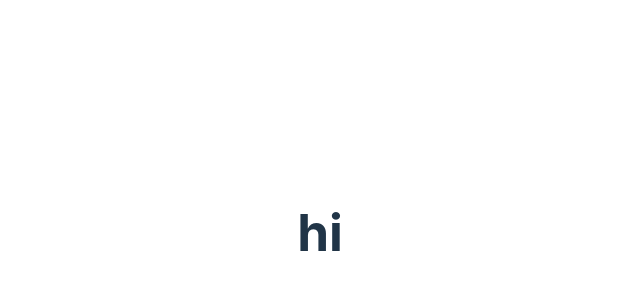
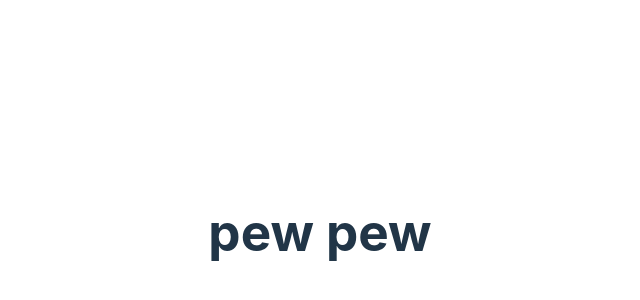
Before and after one commit to exrlla/digital-molecule-maker, a React (Vite) app: page / in a window 1280 px wide. Shown: the part 168-468 px from the top of the page, without its empty margins (320-960 px from the left). Built offline with nearby package versions, Linux system fonts and the light colour scheme.

Commit message:
add routes

```diff
--- a/package.json
+++ b/package.json
@@ -11,7 +11,8 @@
   },
   "dependencies": {
     "react": "^18.2.0",
-    "react-dom": "^18.2.0"
+    "react-dom": "^18.2.0",
+    "react-router-dom": "^6.17.0"
   },
   "devDependencies": {
     "@types/react": "^18.2.15",
--- a/src/App.jsx
+++ b/src/App.jsx
@@ -1,17 +1,21 @@
 // import { useState } from 'react'
+// import React from 'react'
+import { Route, createBrowserRouter, createRoutesFromElements, RouterProvider, BrowserRouter } from 'react-router-dom'
+import AppRouter from './AppRouter'
+
 // import reactLogo from './assets/react.svg'
 // import viteLogo from '/vite.svg'
 import './App.css'
 
+
+
 function App() {
-  // const [count, setCount] = useState(0)
 
   return (
-    <>
-      <h1>
-        hi</h1>
-    </>
-  )
+<BrowserRouter>
+  <AppRouter />
+</BrowserRouter>
+  );
 }
 
 export default App
--- /dev/null
+++ b/src/AppRouter.jsx
@@ -0,0 +1,14 @@
+import { Routes, Route } from "react-router-dom";
+import PasswordLock from "./PasswordLock";
+
+function AppRouter() {
+    return (
+
+        <Routes>
+            <Route path="/" element={<PasswordLock />} />
+        </Routes>
+
+    );
+}
+
+export default AppRouter;
--- a/src/PasswordLock.jsx
+++ b/src/PasswordLock.jsx
@@ -0,0 +1,14 @@
+import './App.css'
+
+function PasswordLock() {
+  // const [count, setCount] = useState(0)
+
+  return (
+    <>
+      <h1>
+        pew pew</h1>
+    </>
+  )
+}
+
+export default PasswordLock
```
Also changed, not shown: 1 other file (tests, documents, lock files or other folders).
